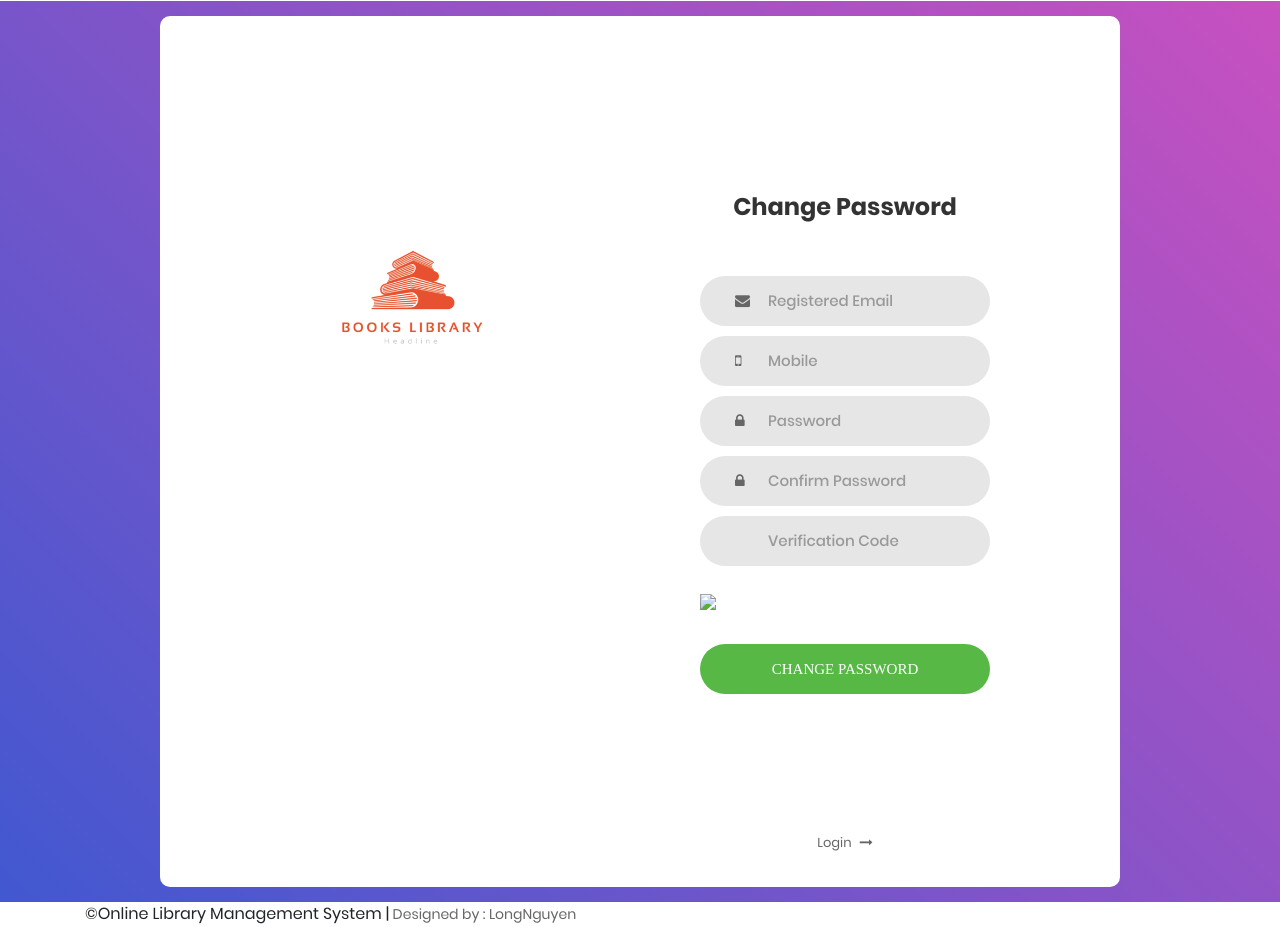
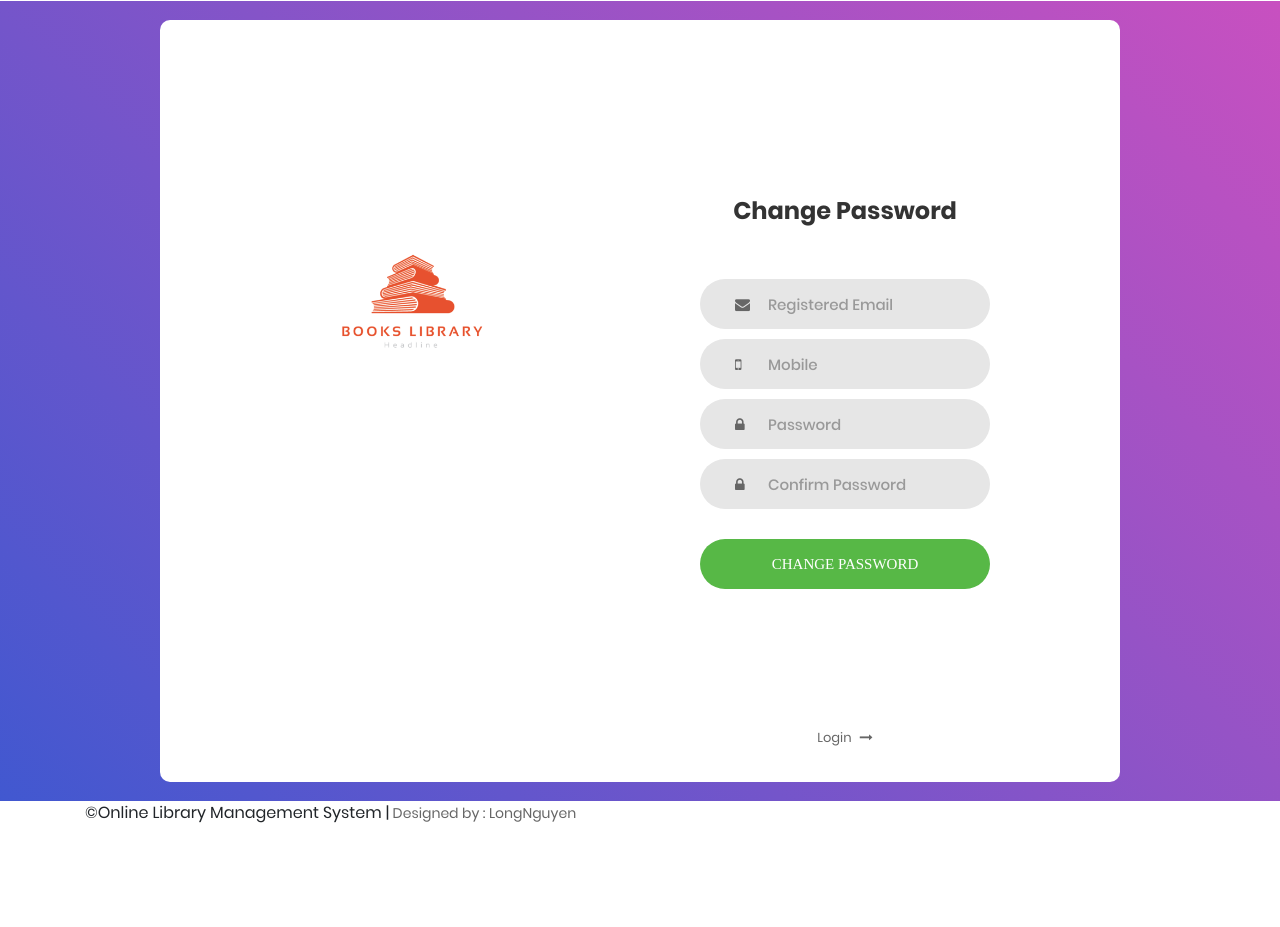
Before and after one commit to thanhmai89/LibraryManagement, a PHP site: page /user-forgot-password.php in a window 1280 px wide. Shown: the part 76-1003 px from the top of the page. After the commit the page ends 899 px from the top, so only its background shows below. Run offline with PHP 8.4, Linux system fonts and the light colour scheme; a user stored in the database is signed in; some web fonts are replaced.

Commit message:
remove capcha

```diff
--- a/LibraryManagement/user-forgot-password.php
+++ b/LibraryManagement/user-forgot-password.php
@@ -117,11 +117,6 @@
 							</span>
             </div>
 
-            <div class="wrap-input100 validate-input">
-              <input class="input100" type="text" name="vercode" maxlength="5" autocomplete="off" placeholder="Verification Code" required  />&nbsp;<br><img src="captcha.php">
-              <span class="focus-input100"></span>
-            </div>
-
             <div class="container-login100-form-btn">
 							<button class="login100-form-btn" type="submit" name="change" class="btn btn-danger" id="submit">
 								Change password
```
